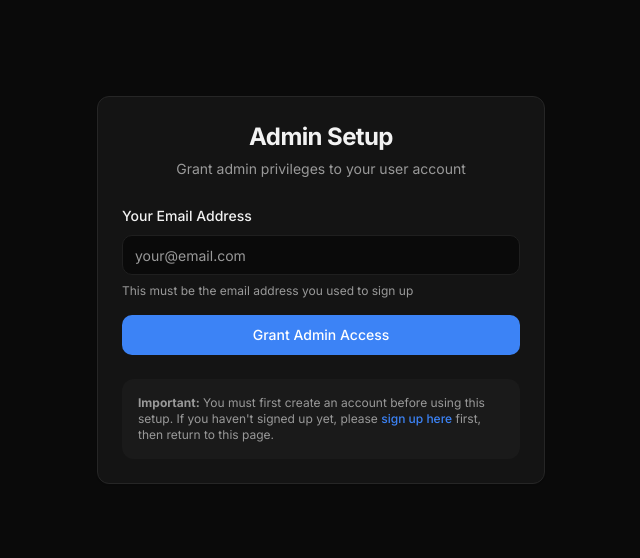
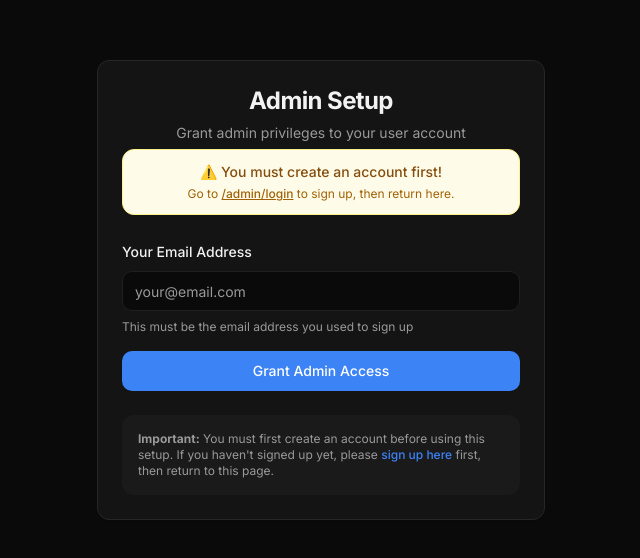
Before and after one commit to BrunoPadilhaa/dark-insight-folio, a React (Vite) app: page /admin/setup in a window 1280 px wide. Shown: the part 110-668 px from the top of the page, without its empty margins (319-959 px from the left). Built offline with nearby package versions, Linux system fonts and the light colour scheme.

Commit message:
Revert "Fix project details styling"

```diff
--- a/src/components/admin/AdminSetup.tsx
+++ b/src/components/admin/AdminSetup.tsx
@@ -90,6 +90,21 @@ export default function AdminSetup() {
           <CardDescription>
             Grant admin privileges to your user account
           </CardDescription>
+          <div className="mt-4 p-3 bg-yellow-50 dark:bg-yellow-900/20 border border-yellow-200 dark:border-yellow-800 rounded-lg">
+            <p className="text-sm text-yellow-800 dark:text-yellow-200 font-medium">
+              ⚠️ You must create an account first!
+            </p>
+            <p className="text-xs text-yellow-700 dark:text-yellow-300 mt-1">
+              Go to{' '}
+              <button
+                onClick={() => window.location.href = '/admin/login'}
+                className="underline font-medium hover:no-underline"
+              >
+                /admin/login
+              </button>{' '}
+              to sign up, then return here.
+            </p>
+          </div>
         </CardHeader>
         <CardContent>
           <form onSubmit={handleSubmit} className="space-y-4">
```
